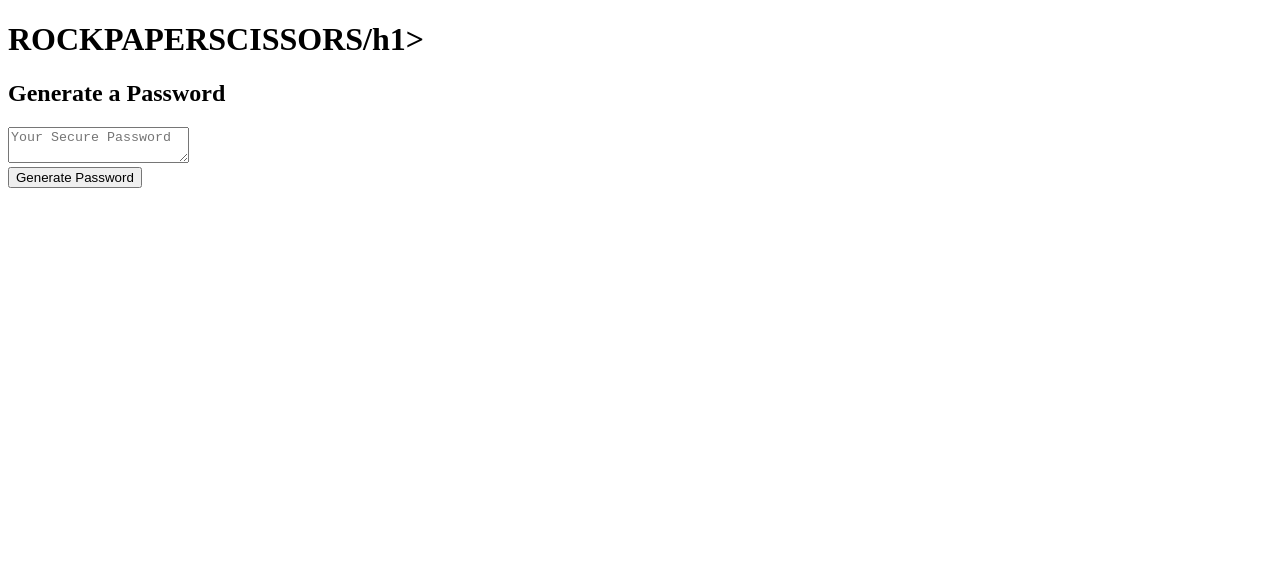
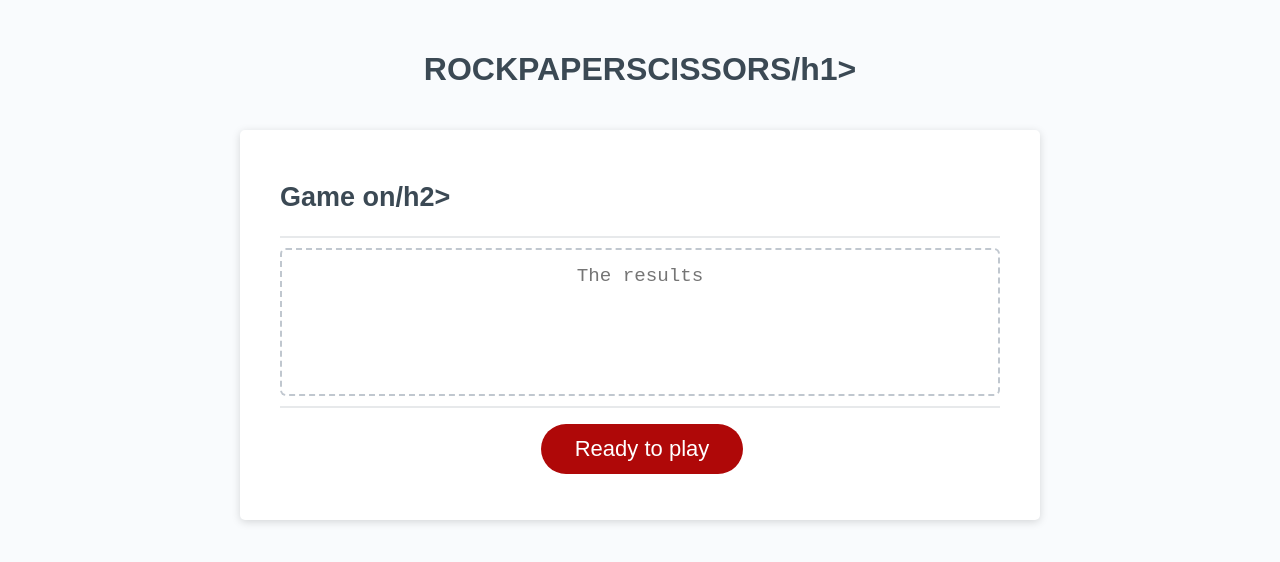
Before and after one commit to Apixa25/rock-paper-scissors, a plain HTML site: page index.html in a window 1280 px wide. Drawn offline with Linux system fonts and the light colour scheme; files that its build step writes are made by us from their sources.

Commit message:
commit 4 added to style sheet

```diff
--- a/assets/css/style.css
+++ b/assets/css/style.css
@@ -0,0 +1,137 @@
+*,
+*::before,
+*::after {
+  box-sizing: border-box;
+}
+
+html,
+body,
+.wrapper {
+  height: 100%;
+  margin: 0;
+  padding: 0;
+}
+
+body {
+  font-family: sans-serif;
+  background-color: #f9fbfd;
+}
+
+.wrapper {
+  padding-top: 30px;
+  padding-left: 20px;
+  padding-right: 20px;
+}
+
+header {
+  text-align: center;
+  padding: 20px;
+  padding-top: 0px;
+  color: hsl(206, 17%, 28%);
+}
+
+.card {
+  background-color: hsl(0, 0%, 100%);
+  border-radius: 5px;
+  border-width: 1px;
+  box-shadow: rgba(0, 0, 0, 0.15) 0px 2px 8px 0px;
+  color: hsl(206, 17%, 28%);
+  font-size: 18px;
+  margin: 0 auto;
+  max-width: 800px;
+  padding: 30px 40px;
+}
+
+.card-header::after {
+  content: " ";
+  display: block;
+  width: 100%;
+  background: #e7e9eb;
+  height: 2px;
+}
+
+.card-body {
+  min-height: 100px;
+}
+
+.card-footer {
+  text-align: center;
+}
+
+.card-footer::before {
+  content: " ";
+  display: block;
+  width: 100%;
+  background: #e7e9eb;
+  height: 2px;
+}
+
+.card-footer::after {
+  content: " ";
+  display: block;
+  clear: both;
+}
+
+.btn {
+  border: none;
+  background-color: hsl(360, 91%, 36%);
+  border-radius: 25px;
+  box-shadow: rgba(0, 0, 0, 0.1) 0px 1px 6px 0px rgba(0, 0, 0, 0.2) 0px 1px 1px
+    0px;
+  color: hsl(0, 0%, 100%);
+  display: inline-block;
+  font-size: 22px;
+  line-height: 22px;
+  margin: 16px 16px 16px 20px;
+  padding: 14px 34px;
+  text-align: center;
+  cursor: pointer;
+}
+
+button[disabled] {
+  cursor: default;
+  background: #c0c7cf;
+}
+
+.float-right {
+  float: right;
+}
+
+#password {
+  -webkit-appearance: none;
+  -moz-appearance: none;
+  appearance: none;
+  border: none;
+  display: block;
+  width: 100%;
+  padding-top: 15px;
+  padding-left: 15px;
+  padding-right: 15px;
+  padding-bottom: 85px;
+  font-size: 1.2rem;
+  text-align: center;
+  margin-top: 10px;
+  margin-bottom: 10px;
+  border: 2px dashed #c0c7cf;
+  border-radius: 6px;
+  resize: none;
+  overflow: hidden;
+}
+
+@media (max-width: 690px) {
+  .btn {
+    font-size: 1rem;
+    margin: 16px 0px 0px 0px;
+    padding: 10px 15px;
+  }
+
+  #password {
+    font-size: 1rem;
+  }
+}
+
+@media (max-width: 500px) {
+  .btn {
+    font-size: 0.8rem;
+  }
+}
--- a/index.html
+++ b/index.html
@@ -14,18 +14,18 @@
       </header>
       <div class="card">
         <div class="card-header">
-          <h2>Generate a Password</h2>
+          <h2>Game on/h2>
         </div>
         <div class="card-body">
           <textarea
             readonly
             id="password"
-            placeholder="Your Secure Password"
-            aria-label="Generated Password"
+            placeholder="The results"
+            aria-label="Game on"
           ></textarea>
         </div>
         <div class="card-footer">
-          <button id="generate" class="btn">Generate Password</button>
+          <button id="generate" class="btn">Ready to play</button>
         </div>
       </div>
     </div>
```
